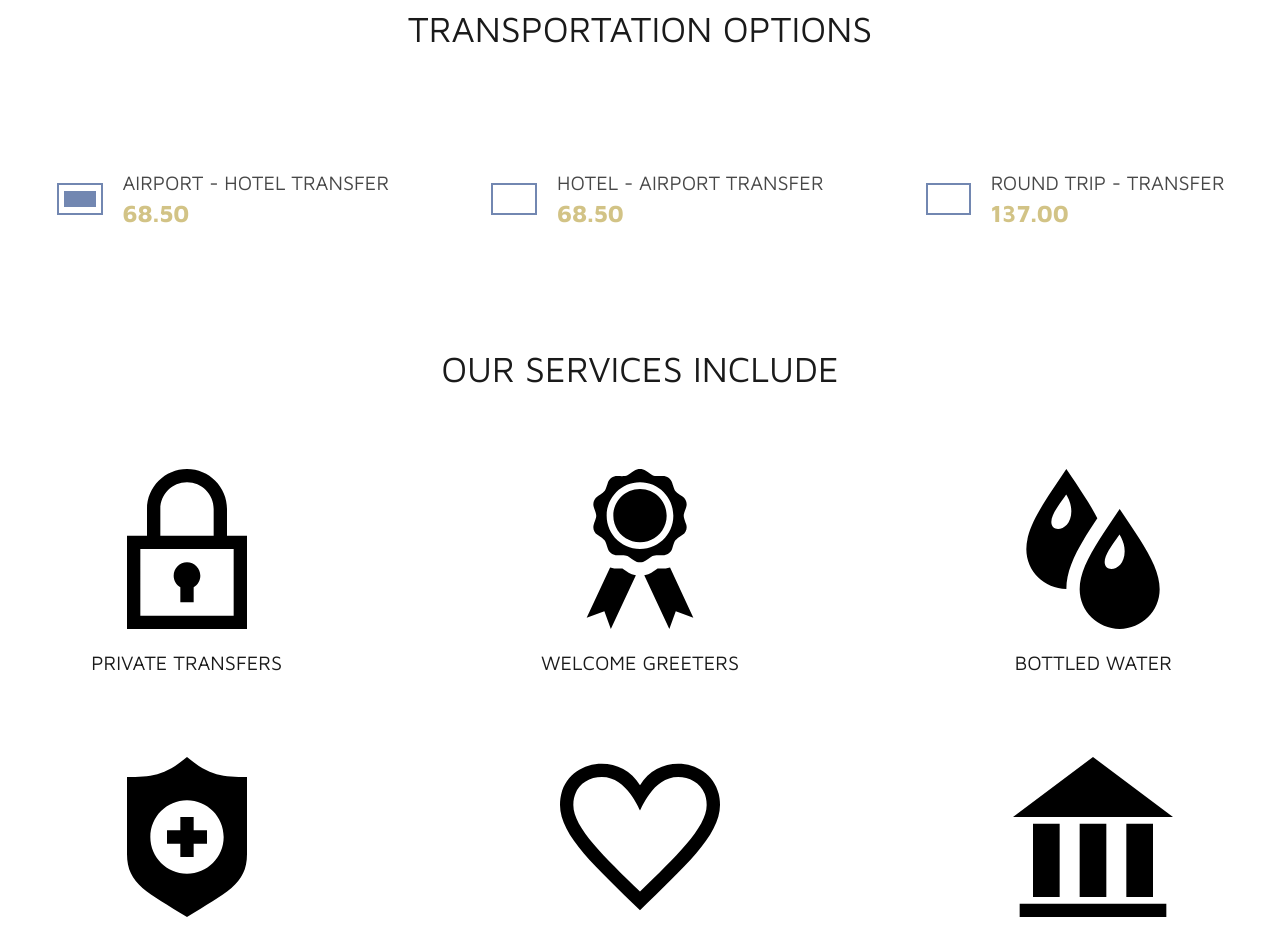
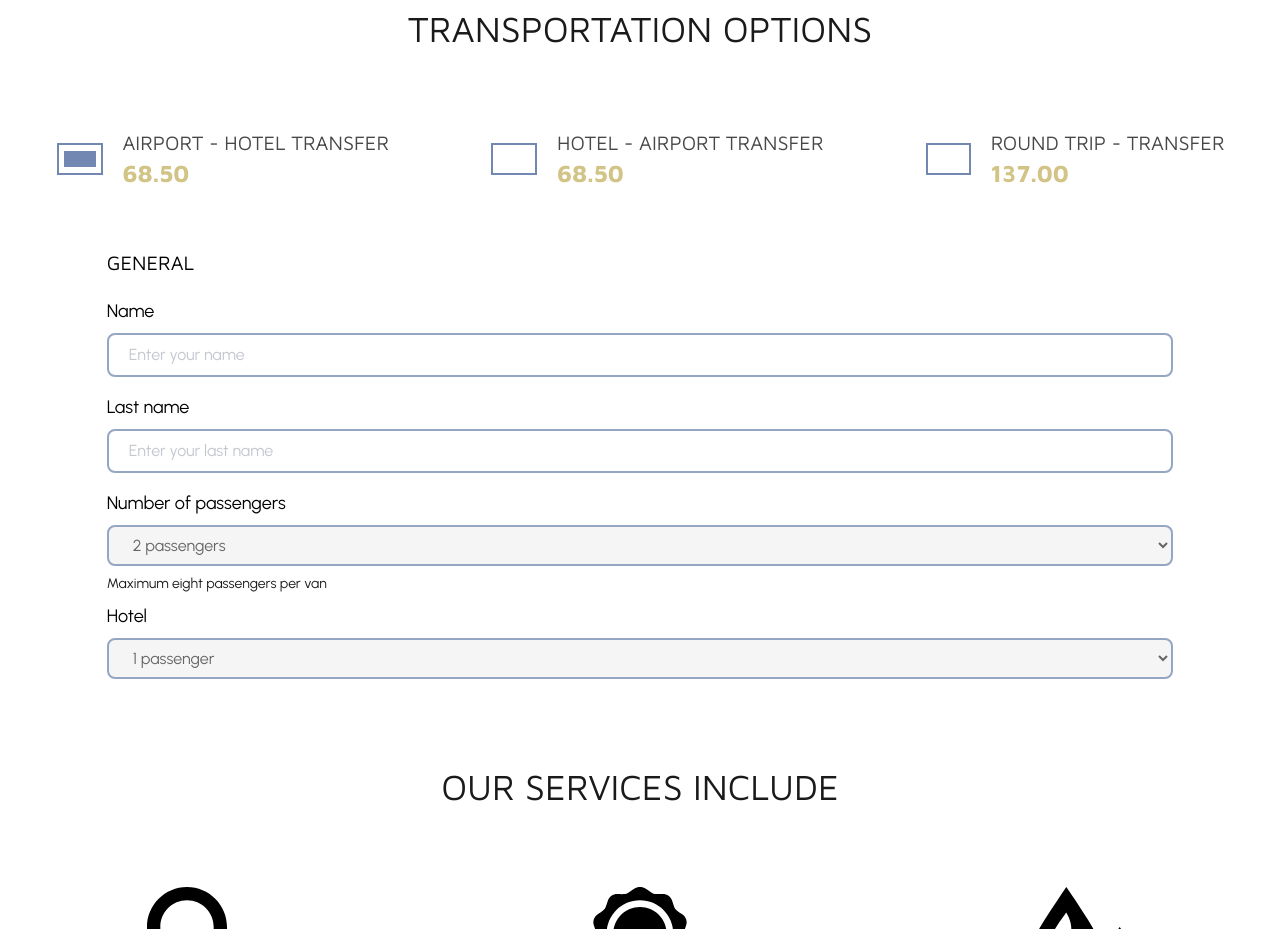
Before and after one commit to darideveloper/will-ryan-airport-transfers, a React (Vite) app: page / in a window 1280 px wide. Shown: the part 1240-2169 px from the top of the page. Built offline with nearby package versions, Linux system fonts and the light colour scheme.

Commit message:
feat (form/general) layout

```diff
--- /dev/null
+++ b/src/components/fieldset.jsx
@@ -0,0 +1,15 @@
+import PropTypes from 'prop-types'
+
+export default function Fieldset ({children, title}) {
+  return (
+    <fieldset className="flex flex-col items-center justify-center w-5/6 mx-auto mt-5">
+      <legend className="title text-xl uppercase">{title}</legend>
+      {children}
+    </fieldset>
+  )
+}
+
+Fieldset.propTypes = {
+  children: PropTypes.node.isRequired,
+  title: PropTypes.string.isRequired,
+}
--- /dev/null
+++ b/src/components/input.jsx
@@ -0,0 +1,19 @@
+import PropTypes from 'prop-types'
+
+export default function Input ({label, placeholder="", type, name, value="", handleUpdate}) {
+  return (
+    <label className='w-full py-2'>
+      <span className='text-lg'>{label}</span>
+      <input className='block border-2 w-full px-5 py-2 mt-2 border-blue rounded-lg transition duration-300 opacity-60 focus:shadow-lg focus:opacity-100' type={type} placeholder={placeholder} name={name} value={value} onChange={(e) => handleUpdate(e)} />
+    </label>
+  )
+}
+
+Input.propTypes = {
+  label: PropTypes.string.isRequired,
+  placeholder: PropTypes.string,
+  type: PropTypes.string.isRequired,
+  name: PropTypes.string.isRequired,
+  value: PropTypes.string,
+  handleUpdate: PropTypes.func.isRequired,
+}
--- /dev/null
+++ b/src/components/select.jsx
@@ -0,0 +1,26 @@
+import PropTypes from 'prop-types'
+
+export default function Select ({label, activeOption="", name, handleUpdate, options}) {
+  return (
+    <label className='w-full py-2'>
+      <span className='text-lg'>{label}</span>
+      <select name={name} defaultValue={activeOption} onChange={(e) => handleUpdate(e)} className='block border-2 w-full px-5 py-2 mt-2 border-blue rounded-lg transition duration-300 opacity-60 focus:shadow-lg focus:opacity-100'>
+        {options.map(({value, label}) => (
+          // Select activeOption if it matches the current value
+          <option value={value} key={value}>{label}</option>
+        ))}
+      </select>
+    </label>
+  )
+}
+
+Select.propTypes = {
+  label: PropTypes.string.isRequired,
+  placeholder: PropTypes.string,
+  name: PropTypes.string.isRequired,
+  handleUpdate: PropTypes.func.isRequired,
+  options: PropTypes.arrayOf(PropTypes.shape({
+    value: PropTypes.string.isRequired,
+    label: PropTypes.string.isRequired,
+  })).isRequired,
+}
--- a/src/components/transport-type.jsx
+++ b/src/components/transport-type.jsx
@@ -19,10 +19,10 @@ export default function TransportType ({id, text, price, handleUpdateType, activ
     <div className="transport-type">
 
       <div className="checkbox opacity-80 ms-3">
-        <label htmlFor={id} className='flex items-center justify-start my-10 md:justify-center'>
+        <label htmlFor={id} className='flex items-center justify-start mb-10 md:justify-center'>
 
           <div className="box border-2 w-14 h-8 border-blue flex items-center justify-center">
-            {/* Actiuvate this div when selected */}
+            {/* Activate this div when selected */}
             <div className="inside bg-blue w-8 h-4" style={{display: activeTransportType == id ? "block" : "none"}}></div>
           </div>
 
--- a/src/sections/form.jsx
+++ b/src/sections/form.jsx
@@ -1,15 +1,70 @@
 import Subtitle from "../components/subtitle"
 import TransportTypes from "../components/transport-types"
+import Input from "../components/input"
+import Select from "../components/select"
+import Fieldset from "../components/fieldset"
 
 export default function Form () {
+
+  // Generate passager options
+  const maxPassenger = 8
+  const passengers = []
+  for (let passengerNum = 1; passengerNum <= maxPassenger; passengerNum++) {
+    let label = `${passengerNum} passengers`
+    if (passengerNum == 1) {
+      label = `${passengerNum} passenger`
+    }
+    passengers.push ({"value": `${passengerNum}`, "label": label})
+  }
+
+  // Get hotels
+  const hotels = [
+    "sample a",
+    "sample b",
+    "sample c"
+  ]
+
   return (
     <section className="buy-form container">
       <Subtitle
         text='Transportation Options'
       />
 
-      <form action="." method="post">
+      <form action="." method="post" className="mx-auto">
         <TransportTypes />
+
+        <Fieldset title='General'>
+          <legend className="title text-xl uppercase mb-3"></legend>
+          <Input
+            label='Name'
+            placeholder='Enter your name'
+            type='text'
+            name='name'
+            handleUpdate={(e) => console.log (e.target.value)}
+          />
+          <Input
+            label='Last name'
+            placeholder='Enter your last name'
+            type='text'
+            name='last-name'
+            handleUpdate={(e) => console.log (e.target.value)}
+          />
+          <Select
+            label='Number of passengers'
+            name='passengers'
+            handleUpdate={(e) => console.log (e.target.value)}
+            options={passengers}
+            activeOption="2"
+          />
+          <p className="text-left block w-full text-sm">Maximum eight passengers per van</p>
+          <Select
+            label='Hotel'
+            name='hotel'
+            handleUpdate={(e) => console.log (e.target.value)}
+            options={passengers}
+            activeOption="sample a"
+          />
+        </Fieldset>
       </form>
     </section>
   )
```
